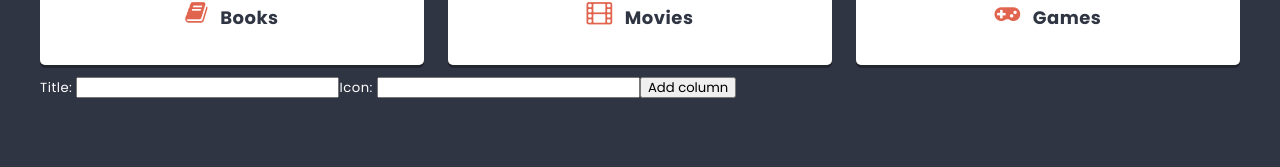
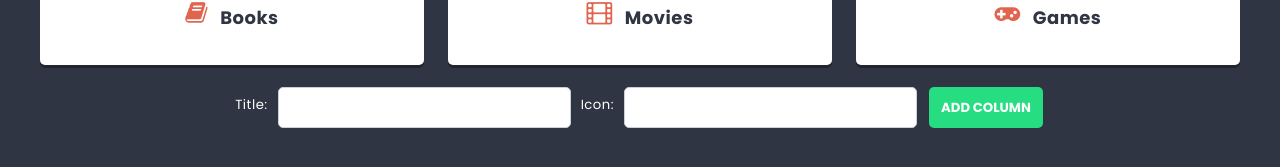
Before and after one commit to anntan2913/react-app, a React (Create React App) app in the folder my-first-react-app/: page / in a window 1280 px wide. Shown: the part 555-722 px from the top of the page. Built offline with nearby package versions, Linux system fonts and the light colour scheme.

Commit message:
modify components: ColumnForm, Button, TextInput

```diff
--- a/my-first-react-app/src/components/ColumnForm/ColumnForm.js
+++ b/my-first-react-app/src/components/ColumnForm/ColumnForm.js
@@ -1,5 +1,7 @@
 import styles from './ColumnForm.module.scss';
 import { useState } from 'react';
+import Button from '../Button/Button';
+import TextInput from '../TextInput/TextInput';
 
 const ColumnForm = props => {
 
@@ -14,10 +16,12 @@
     };
 
 	return (
-        <form onSubmit={handleSubmit}>
-           Title: <input type="text" value={title} onChange={e => setTitle(e.target.value)} />
-           Icon: <input type="text" value={icon} onChange={e => setIcon(e.target.value)} />
-            <button>Add column</button>
+        <form className={styles.columnForm} onSubmit={handleSubmit}>
+           <label>Title: </label>
+           <TextInput value={title} onChange={e => setTitle(e.target.value)} />
+           <label>Icon: </label>
+           <TextInput value={icon} onChange={e => setIcon(e.target.value)} />
+           <Button>Add column</Button>
         </form>
 	);
 };
--- a/my-first-react-app/src/components/ColumnForm/ColumnForm.module.scss
+++ b/my-first-react-app/src/components/ColumnForm/ColumnForm.module.scss
@@ -0,0 +1,15 @@
+@import '../../styles/settings.scss';
+
+.columnForm {
+    display: flex;
+    justify-content: center;
+    padding: 10px;
+
+    label {
+        margin: 10px;
+    }
+
+    @media (max-width: 767px) {
+      width: 100%;
+    }
+}
--- a/my-first-react-app/src/components/TextInput/TextInput.js
+++ b/my-first-react-app/src/components/TextInput/TextInput.js
@@ -1,7 +1,7 @@
 import styles from './TextInput.module.scss';
 
-const TextInput = props => {
-    return (<input className={styles.input} placeholder={props.placeholder} type="text" />);
+const TextInput = (props) => {
+    return <input className={styles.input} value={props.value} onChange={props.onChange} placeholder={props.placeholder} type="text" />
 };
 
 export default TextInput;
```
